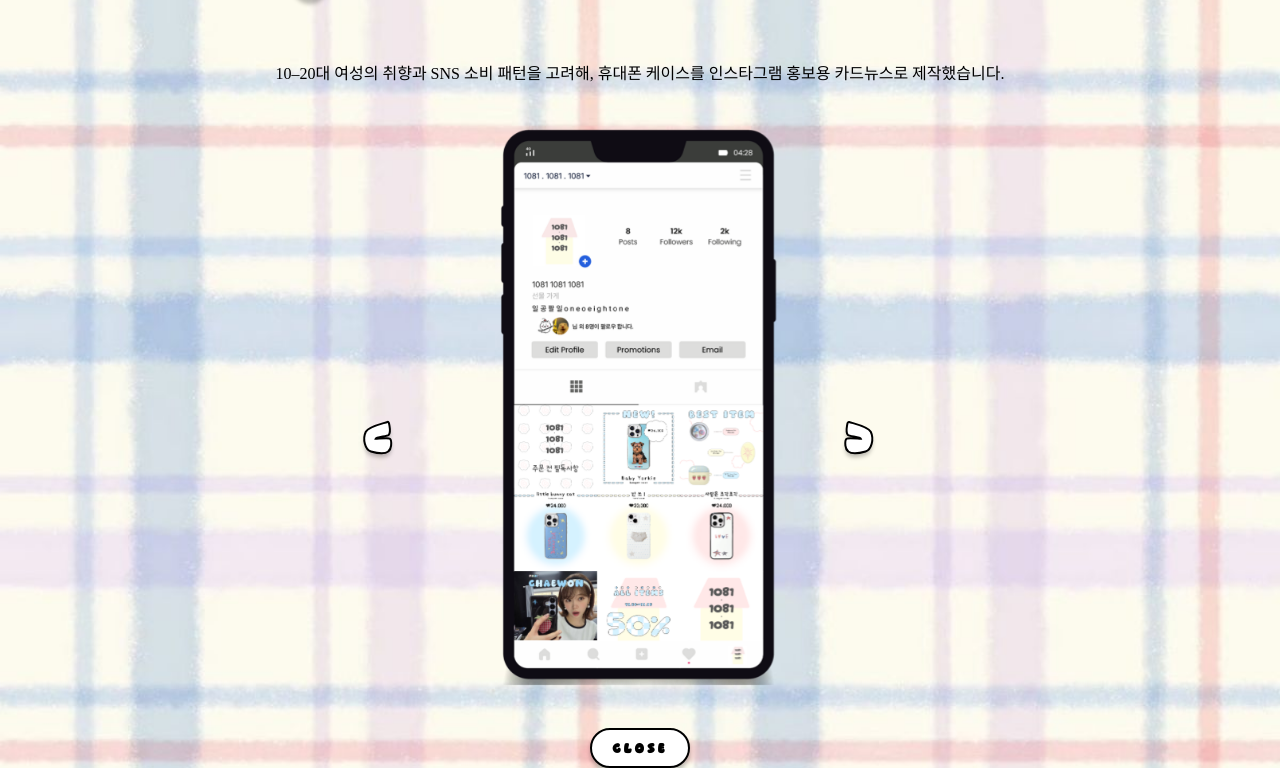
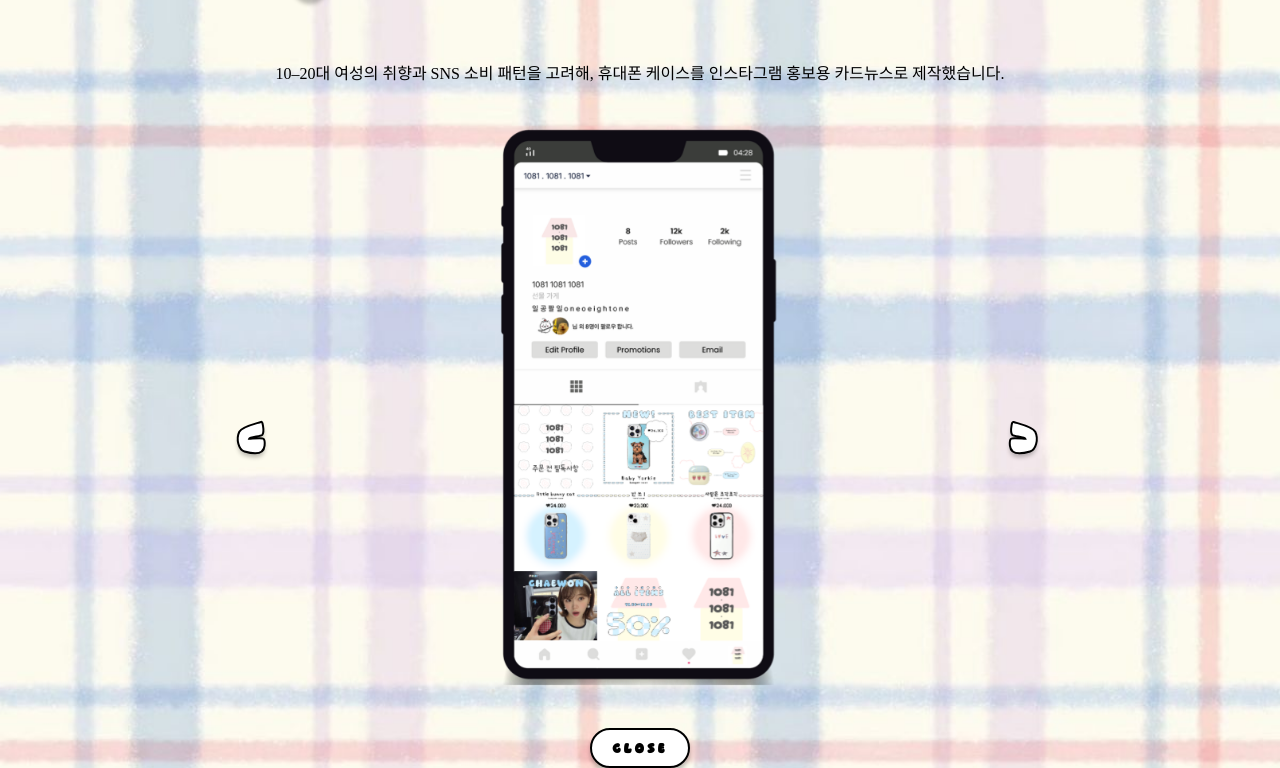
Before and after one commit to flfkrznakdi-bit/portfolio, a plain HTML site: page popup.html in a window 1280 px wide. Shown: the part 171-939 px from the top of the page. Drawn offline with nearby package versions, Linux system fonts and the light colour scheme.

Commit message:
tenth commit

```diff
--- a/popup.html
+++ b/popup.html
@@ -121,7 +121,7 @@
             width: 50px;
             height: 50px;
             position: absolute;
-            right: 28%;
+            right: 15%;
             top: 50%;
             transform: translate(-50%);
             font-family: 'funkycatch';
@@ -137,7 +137,7 @@
             width: 50px;
             height: 50px;
             position: absolute;
-            left: 30%;
+            left: 20%;
             top: 50%;
             transform: translate(-50%);
             font-family: 'funkycatch';
```
Also changed, not shown: popup2.html (+2 -2 lines).
